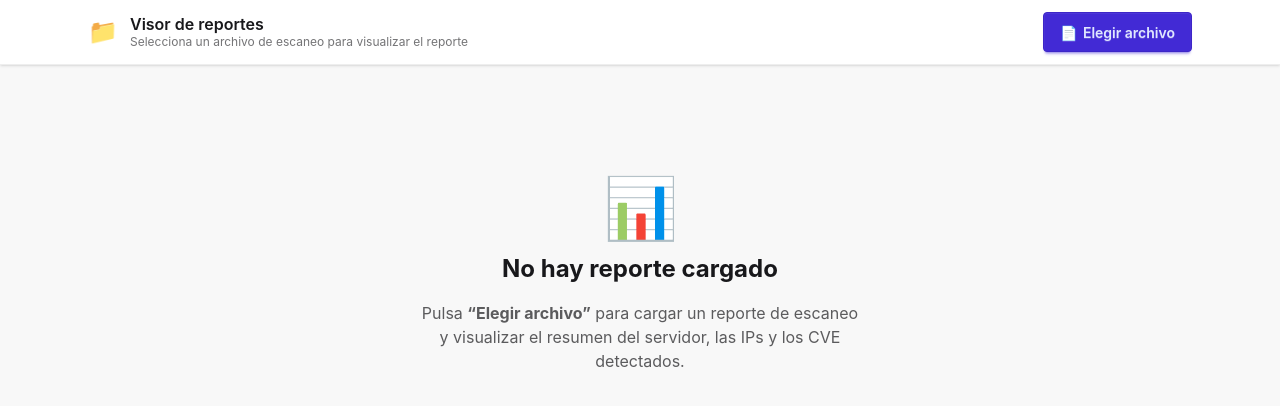
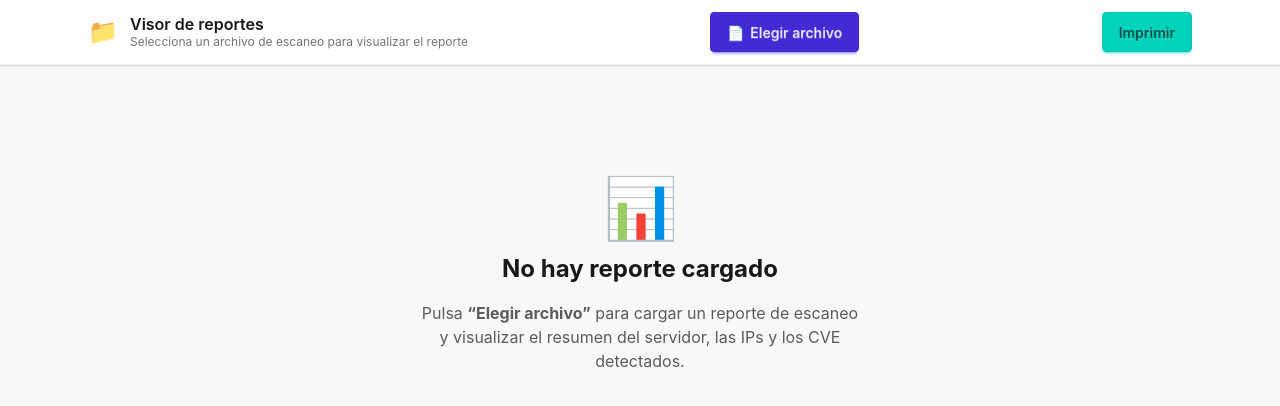
Before and after one commit to rubenor29/VulsManager, a React (Vite) app in the folder frontend/: page / in a window 1280 px wide. Shown: the top 406 px of the page. Built offline with nearby package versions, Linux system fonts and the light colour scheme.

Commit message:
feat(UI) Agregar boton de impresion

```diff
--- a/frontend/src/views/Report/ReportView.tsx
+++ b/frontend/src/views/Report/ReportView.tsx
@@ -85,6 +85,7 @@ export function ReportView() {
                             {viewState.mode === "file-found" && viewState.filePath}
                         </span>
                     </button>
+                    <button className="btn btn-accent" onClick={window.print}>Imprimir</button>
                 </div>
             </header>
 
```
